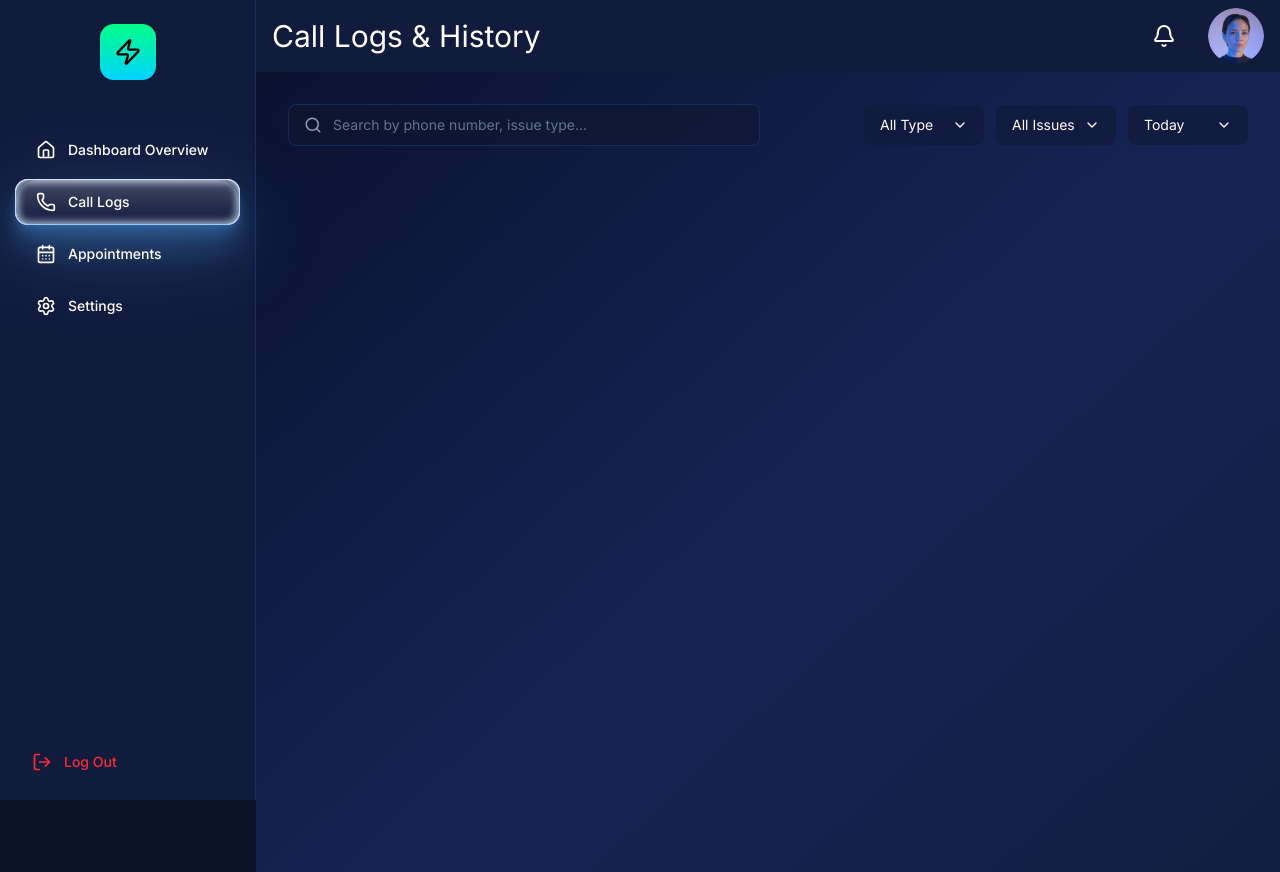
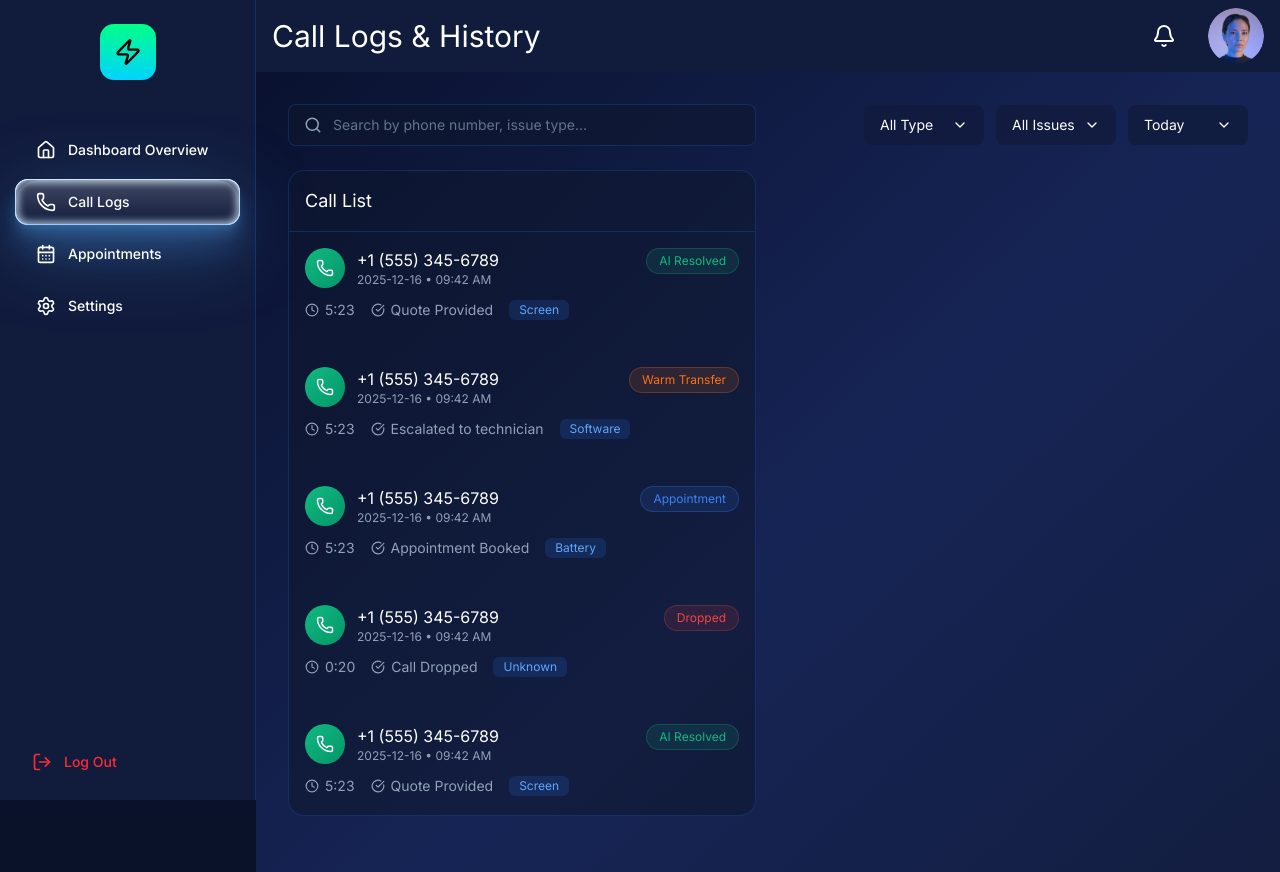
Before and after one commit to FyslAhmd/FAI-Assessment1, a React (Vite) app: page /call-logs in a window 1280 px wide. Built offline with nearby package versions, Linux system fonts and the light colour scheme.

Commit message:
add call list static

```diff
--- /dev/null
+++ b/src/components/callLogs/CallList.jsx
@@ -0,0 +1,142 @@
+import { motion } from "framer-motion"
+import { Phone, Clock, CheckCircle } from "lucide-react"
+
+const callsData = [
+  {
+    id: 1,
+    phoneNumber: "+1 (555) 345-6789",
+    date: "2025-12-16",
+    time: "09:42 AM",
+    duration: "5:23",
+    status: "AI Resolved",
+    statusColor: "#10B981",
+    outcome: "Quote Provided",
+    issueType: "Screen",
+  },
+  {
+    id: 2,
+    phoneNumber: "+1 (555) 345-6789",
+    date: "2025-12-16",
+    time: "09:42 AM",
+    duration: "5:23",
+    status: "Warm Transfer",
+    statusColor: "#F97316",
+    outcome: "Escalated to technician",
+    issueType: "Software",
+  },
+  {
+    id: 3,
+    phoneNumber: "+1 (555) 345-6789",
+    date: "2025-12-16",
+    time: "09:42 AM",
+    duration: "5:23",
+    status: "Appointment",
+    statusColor: "#3B82F6",
+    outcome: "Appointment Booked",
+    issueType: "Battery",
+  },
+  {
+    id: 4,
+    phoneNumber: "+1 (555) 345-6789",
+    date: "2025-12-16",
+    time: "09:42 AM",
+    duration: "0:20",
+    status: "Dropped",
+    statusColor: "#EF4444",
+    outcome: "Call Dropped",
+    issueType: "Unknown",
+  },
+  {
+    id: 5,
+    phoneNumber: "+1 (555) 345-6789",
+    date: "2025-12-16",
+    time: "09:42 AM",
+    duration: "5:23",
+    status: "AI Resolved",
+    statusColor: "#10B981",
+    outcome: "Quote Provided",
+    issueType: "Screen",
+  },
+]
+
+function CallList({ selectedCall, onSelectCall }) {
+  return (
+    <div
+      className="rounded-2xl h-full"
+      style={{
+        background: "rgba(15, 23, 43, 0.5)",
+        border: "1px solid rgba(43, 127, 255, 0.2)",
+      }}
+    >
+      <h3
+        className="text-lg text-white p-4"
+        style={{ borderBottom: "1px solid rgba(43, 127, 255, 0.2)" }}
+      >
+        Call List
+      </h3>
+
+      <div className="space-y-3">
+        {callsData.map((call, index) => (
+          <motion.div
+            key={call.id}
+            initial={{ opacity: 0, y: 10 }}
+            animate={{ opacity: 1, y: 0 }}
+            transition={{ duration: 0.2, delay: index * 0.05 }}
+            onClick={() => onSelectCall && onSelectCall(call)}
+            className="p-4 cursor-pointer"
+            style={{
+              borderBottom: selectedCall?.id === call.id ? "3px solid rgba(43, 127, 255, 1)" : "3px solid transparent",
+            }}
+          >
+            <div className="flex items-start justify-between mb-3">
+              <div className="flex items-center gap-3">
+                <div
+                  className="w-10 h-10 rounded-full flex items-center justify-center"
+                  style={{ background: "linear-gradient(135deg, #10B981 0%, #059669 100%)" }}
+                >
+                  <Phone size={18} className="text-white" />
+                </div>
+                <div>
+                  <p className="text-white">{call.phoneNumber}</p>
+                  <p className="text-xs text-slate-400">{call.date} • {call.time}</p>
+                </div>
+              </div>
+              <span
+                className="px-3 py-1 rounded-full text-xs"
+                style={{
+                  background: `${call.statusColor}20`,
+                  color: call.statusColor,
+                  border: `1px solid ${call.statusColor}40`,
+                }}
+              >
+                {call.status}
+              </span>
+            </div>
+
+            <div className="flex items-center gap-4 text-sm">
+              <div className="flex items-center gap-1.5 text-slate-400">
+                <Clock size={14} />
+                <span>{call.duration}</span>
+              </div>
+              <div className="flex items-center gap-1.5 text-slate-400">
+                <CheckCircle size={14} />
+                <span>{call.outcome}</span>
+              </div>
+              <span
+                className="px-2.5 py-0.5 rounded-md text-xs"
+                style={{
+                  background: "rgba(43, 127, 255, 0.15)",
+                  color: "#60A5FA",
+                }}
+              >
+                {call.issueType}
+              </span>
+            </div>
+          </motion.div>
+        ))}
+      </div>
+    </div>
+  )
+}
+
+export default CallList
--- a/src/pages/CallLogs.jsx
+++ b/src/pages/CallLogs.jsx
@@ -1,5 +1,6 @@
 import { useState, useRef, useEffect } from "react"
 import { Search, ChevronDown } from "lucide-react"
+import CallList from "../components/callLogs/CallList"
 
 const typeOptions = ["All Type", "Inbound", "Outbound", "Missed"]
 const issueOptions = ["All Issues", "Screen Repair", "Battery Replacement", "Software Issues", "Back Glass Repair"]
@@ -68,6 +69,7 @@ function CallLogs() {
   const [selectedType, setSelectedType] = useState("All Type")
   const [selectedIssue, setSelectedIssue] = useState("All Issues")
   const [selectedDate, setSelectedDate] = useState("Today")
+  const [selectedCall, setSelectedCall] = useState(null)
 
   return (
     <div
@@ -76,7 +78,7 @@ function CallLogs() {
         background: "linear-gradient(137.23deg, rgba(1.89, 5.94, 23.59, 1) -34.38%, rgba(22.25, 36.5, 85.6, 1) 54.595%, rgba(15, 23, 43, 1) 143.569%)",
       }}
     >
-      <div className="flex flex-col lg:flex-row items-stretch lg:items-center gap-4 mb-6">
+      <div className="flex flex-col lg:flex-row items-stretch lg:items-center gap-6 mb-6">
         <div className="lg:w-1/2 relative">
           <Search size={18} className="absolute left-4 top-1/2 -translate-y-1/2 text-slate-400" />
           <input
@@ -98,6 +100,11 @@ function CallLogs() {
           <Dropdown options={dateOptions} value={selectedDate} onChange={setSelectedDate} />
         </div>
       </div>
+
+      <div className="grid grid-cols-1 lg:grid-cols-2 gap-6">
+        <CallList selectedCall={selectedCall} onSelectCall={setSelectedCall} />
+        <div></div>
+      </div>
     </div>
   )
 }
```
